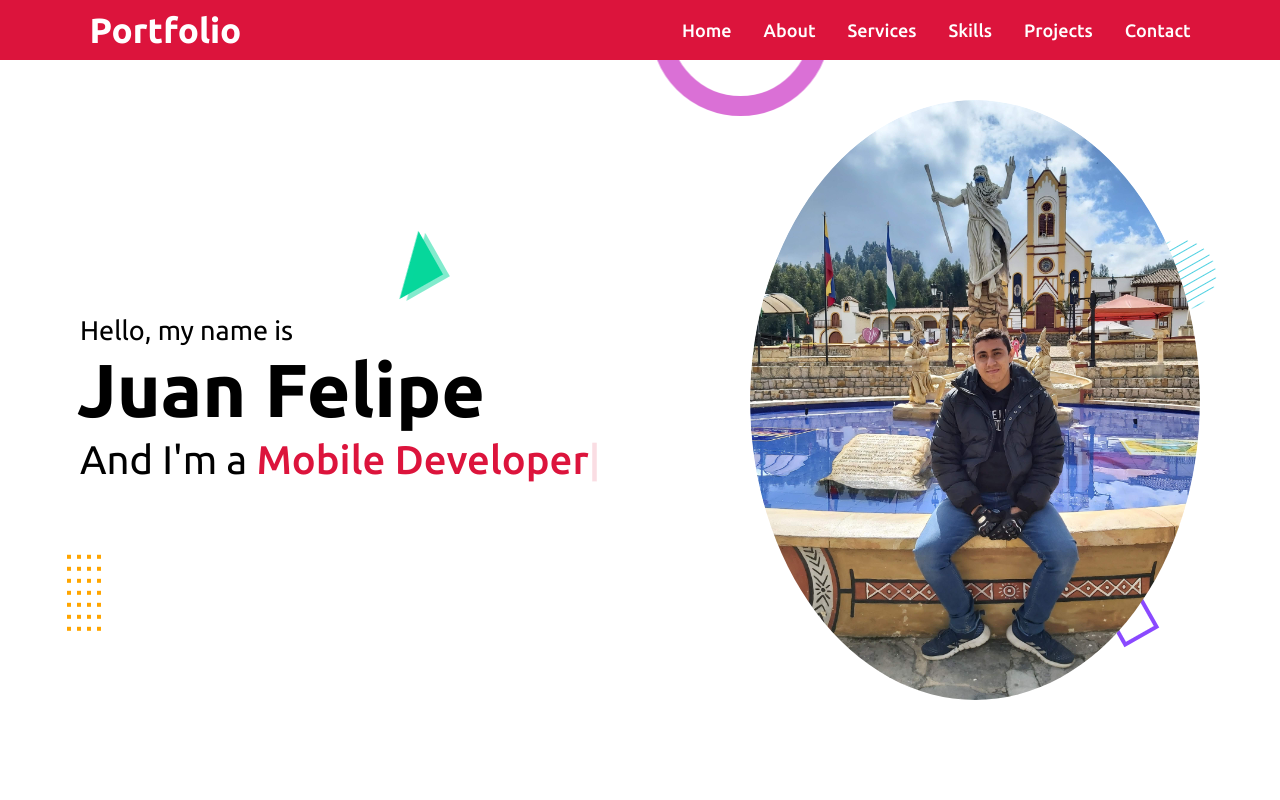
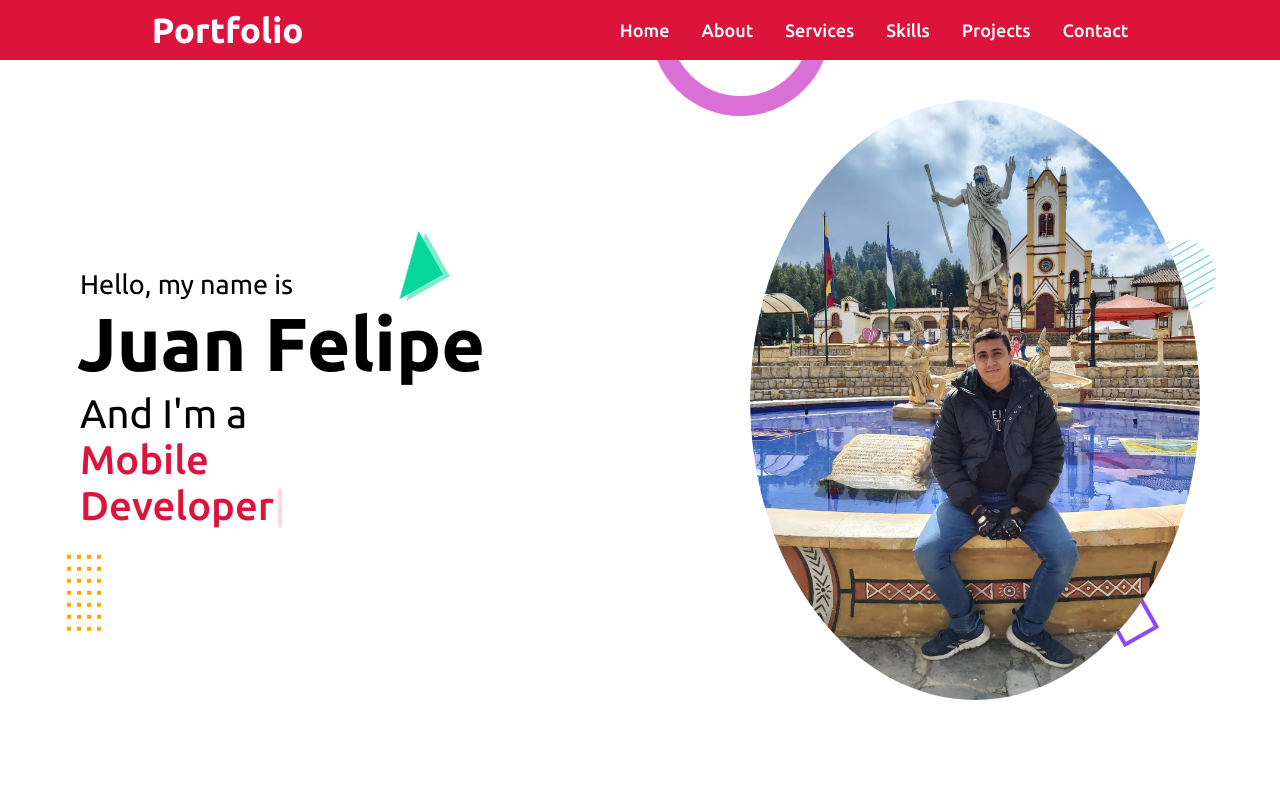
Before and after one commit to Juanfe98/portfolio, a React (Create React App) app: page / in a window 1280 px wide. Shown: the top 800 px of the page. Built offline with nearby package versions, Linux system fonts and the light colour scheme.

Commit message:
Navbar animation for hide and show depending on the user scrolling added

```diff
--- a/src/components/Navbar/Navbar.js
+++ b/src/components/Navbar/Navbar.js
@@ -1,15 +1,34 @@
-import React, { useRef } from "react";
+import React, { useEffect, useRef, useState, useCallback } from "react";
 import "./styles.css";
 
 export function Navbar() {
   const menuRef = useRef(null);
+  const oldScrollRef = useRef(0);
+  const navbarRef = useRef(null);
+
+  useEffect( () => {
+    window.addEventListener("scroll", hideNavbarOnScroll, false);
+    return () => window.removeEventListener("scroll", hideNavbarOnScroll);
+  },[])
+
+  const hideNavbarOnScroll = () => {
+    const scrollTop = window.scrollY || document.documentElement.scrollTop;
+    if(scrollTop > oldScrollRef.current){
+      navbarRef.current.classList.add("hideNavbar");
+      navbarRef.current.classList.remove("showNavbar");
+    }else{
+      navbarRef.current.classList.remove("hideNavbar");
+      navbarRef.current.classList.add("showNavbar");
+    }
+    oldScrollRef.current = scrollTop;
+  };
+
   const showMenu = () => {
-    console.log(menuRef.current.classList);
     menuRef.current.classList.toggle("active");
   };
+
   return (
-    <nav className="navbar">
-      <div className="maxWidth">
+    <nav className="navbar" ref={navbarRef}>
         <div className="logo">
           <a href="#">
             Port<span>folio</span>
@@ -38,7 +57,6 @@ export function Navbar() {
         <div className="menuBtn" onClick={() => showMenu()}>
           <i className="fas fa-bars"> </i>
         </div>
-      </div>
     </nav>
   );
 }
--- a/src/components/Navbar/styles.css
+++ b/src/components/Navbar/styles.css
@@ -9,19 +9,23 @@ a {
   z-index: 10;
   background-color: crimson;
   font-family: "ubuntu", sans-serif;
+  display: flex;
+  justify-content: space-around;
+  align-items: center;
+  transition: all .6s ease;
 }
 
-.maxWidth {
-  max-width: 1300px;
-  padding: 0 80px;
-  margin: auto;
+.hideNavbar {
+  transform: translateY(-100px) scale(0.9) rotateX(180deg);
+  opacity: 0;
 }
 
-.navbar .maxWidth {
-  display: flex;
-  justify-content: space-between;
-  align-items: center;
+.showNavbar {
+  transform: translateY(0px) scale(1) rotateX(0);
+  opacity: 1;
 }
+
+
 .navbar .logo a {
   color: #ffffff;
   font-size: 35px;
@@ -51,4 +55,8 @@ a {
   .menuBtn i.active:before {
     content: "\f00d";
   }
+
+  .navbar {
+    justify-content: space-between;
+  }
 }
--- a/src/components/shared/TypingAnimation/TypingAnimation.js
+++ b/src/components/shared/TypingAnimation/TypingAnimation.js
@@ -33,5 +33,9 @@ export const TypingAnimation = ({
     };
   }, []);
 
-  return <span ref={el} />;
+  return (
+    <div style={{ width: '250px'}}>
+      <span ref={el} />
+    </div>
+  )
 };
```
